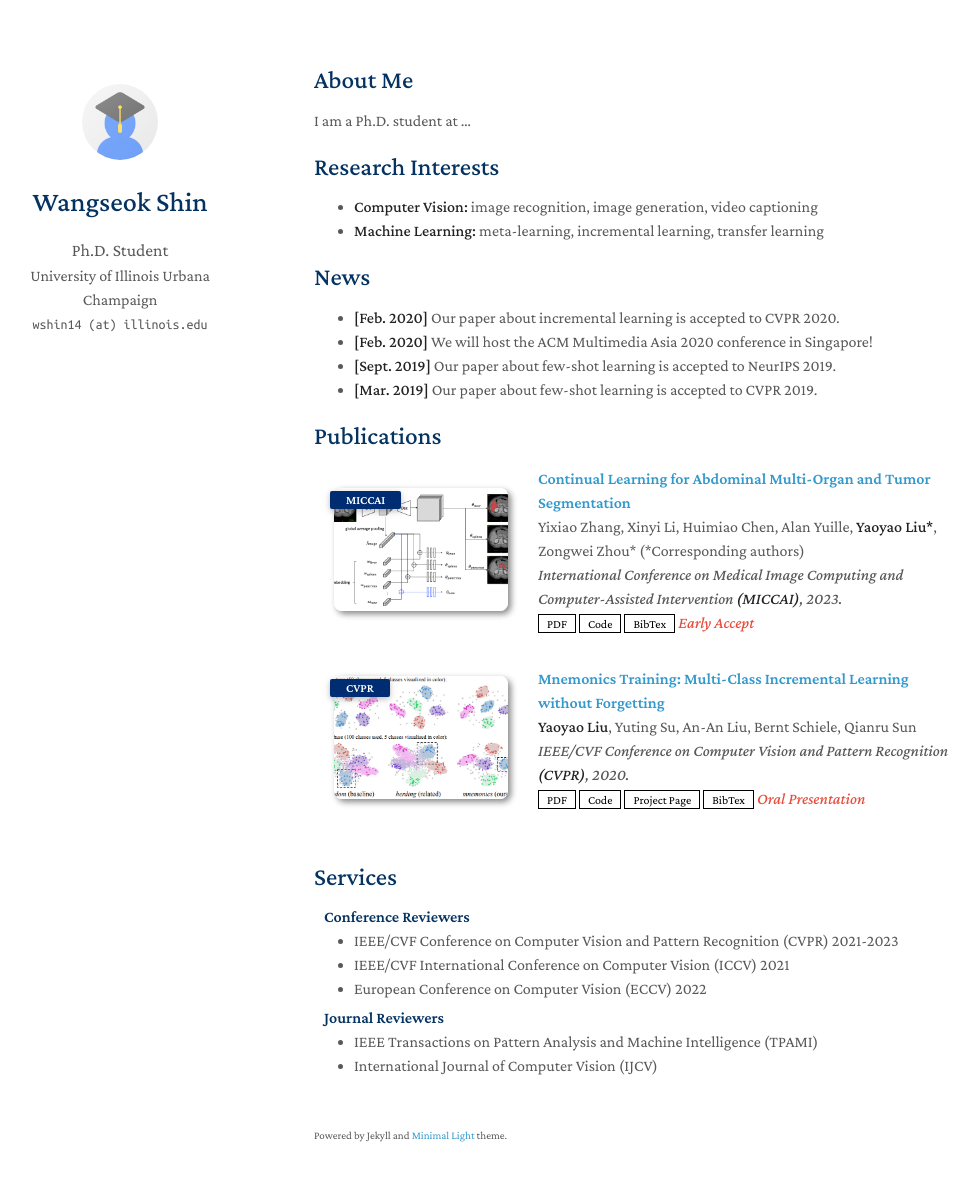
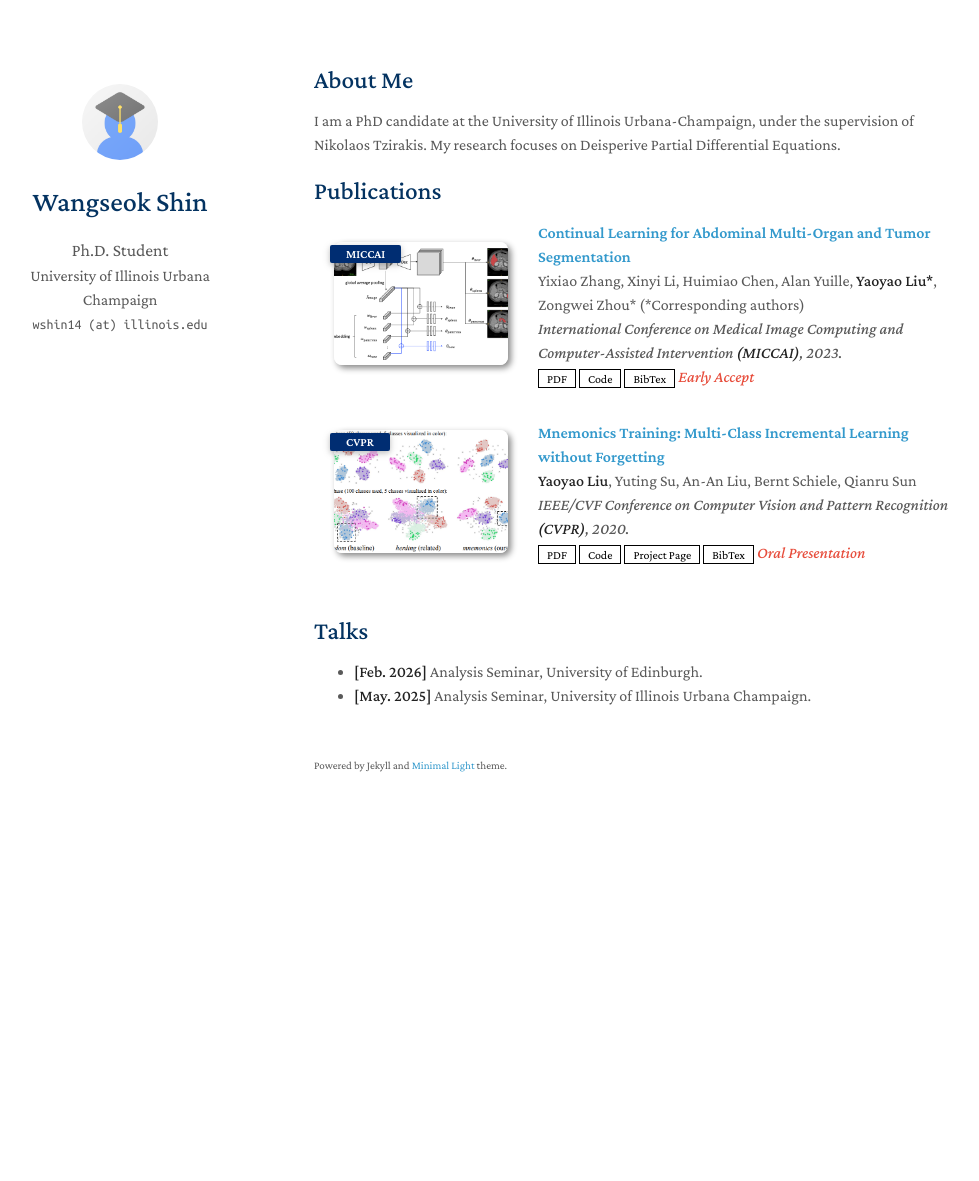
Before and after one commit to wshin14/wshin14.github.io, a Jekyll site: the page built from index.md, in a window 1280 px wide and 1216 px high. Shown: the top 1181 px of the window, without its empty margins (156-1135 px from the left). Built offline with Jekyll 4.4.1, drawn with Linux system fonts in a browser that asks for light colours; a style sheet for code colours, icons or effects is not loaded; our own code applies the rules of GitHub Pages for plain Markdown files.

Commit message:
Update index.md

```diff
--- a/index.md
+++ b/index.md
@@ -4,20 +4,13 @@ layout: homepage
 
 ## About Me
 
-I am a Ph.D. student at ...
+I am a PhD candidate at the University of Illinois Urbana-Champaign, under the supervision of Nikolaos Tzirakis. My research focuses on Deisperive Partial Differential Equations.
 
-## Research Interests
-
-- **Computer Vision:** image recognition, image generation, video captioning
-- **Machine Learning:** meta-learning, incremental learning, transfer learning
-
-## News
-
-- **[Feb. 2020]** Our paper about incremental learning is accepted to CVPR 2020.
-- **[Feb. 2020]** We will host the ACM Multimedia Asia 2020 conference in Singapore!
-- **[Sept. 2019]** Our paper about few-shot learning is accepted to NeurIPS 2019.
-- **[Mar. 2019]** Our paper about few-shot learning is accepted to CVPR 2019.
 
 {% include_relative _includes/publications.md %}
 
-{% include_relative _includes/services.md %}
+
+## Talks
+
+- **[Feb. 2026]** Analysis Seminar, University of Edinburgh.
+- **[May. 2025]** Analysis Seminar, University of Illinois Urbana Champaign.
```
